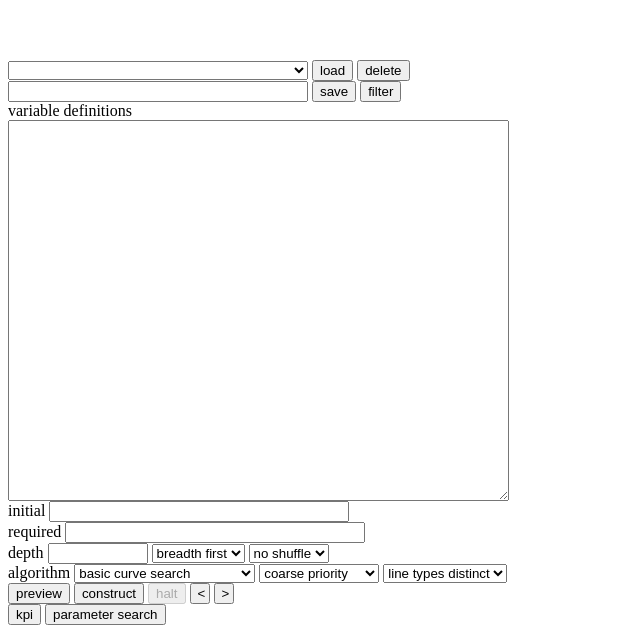
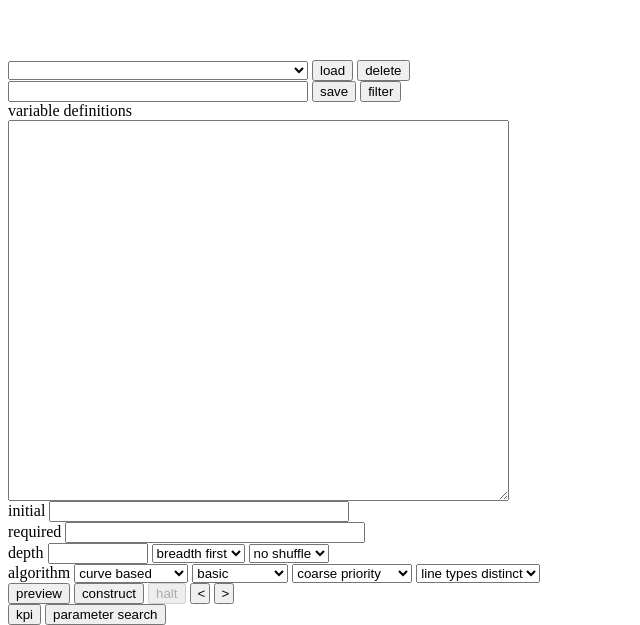
Before and after one commit to blaszczyk/euclid-web, a plain HTML site: page WebContent/index.html in a window 1280 px wide. Shown: the part 806-1431 px from the top of the page, without its empty margins (0-640 px from the left). Drawn offline with nearby package versions, Linux system fonts and the light colour scheme; no server answers.

Commit message:
constructors

```diff
--- a/WebContent/index.html
+++ b/WebContent/index.html
@@ -55,12 +55,14 @@
           <div>
             <label>algorithm</label>
             <select id="algorithm">
-              <option value="CURVE_BASED">basic curve search</option>
-              <option value="CURVE_ADVANCED">advanced curve search</option>
-              <option value="CURVE_DEDUPE">deduplicating curve search</option>
-              <option value="POINT_BASED">basic point search</option>
-              <option value="LINES_ONLY">line search</option>
-              <option value="CIRCLES_ONLY">circle search</option>
+              <option value="CURVE_BASED">curve based</option>
+              <option value="CURVE_DEDUPE">curve deduping</option>
+            </select>
+            <select id="constructor">
+              <option value="BASIC">basic</option>
+              <option value="ADVANCED">advanced</option>
+              <option value="STRAIGHTEGDE">straightedge</option>
+              <option value="COMPASS">compass</option>
             </select>
             <select id="priority">
               <option value="COARSE">coarse priority</option>
--- a/pom.xml
+++ b/pom.xml
@@ -2,13 +2,13 @@
   <modelVersion>4.0.0</modelVersion>
   <groupId>euclid</groupId>
   <artifactId>euclid-web</artifactId>
-  <version>0.0.18</version>
+  <version>0.0.19</version>
   <packaging>war</packaging>
     <dependencies>
         <dependency>
             <groupId>euclid</groupId>
             <artifactId>euclid</artifactId>
-            <version>0.0.18</version>
+            <version>0.0.19</version>
         </dependency>
         <dependency>
             <groupId>org.glassfish.jersey.core</groupId>
```
Also changed, not shown: 1 other file.
